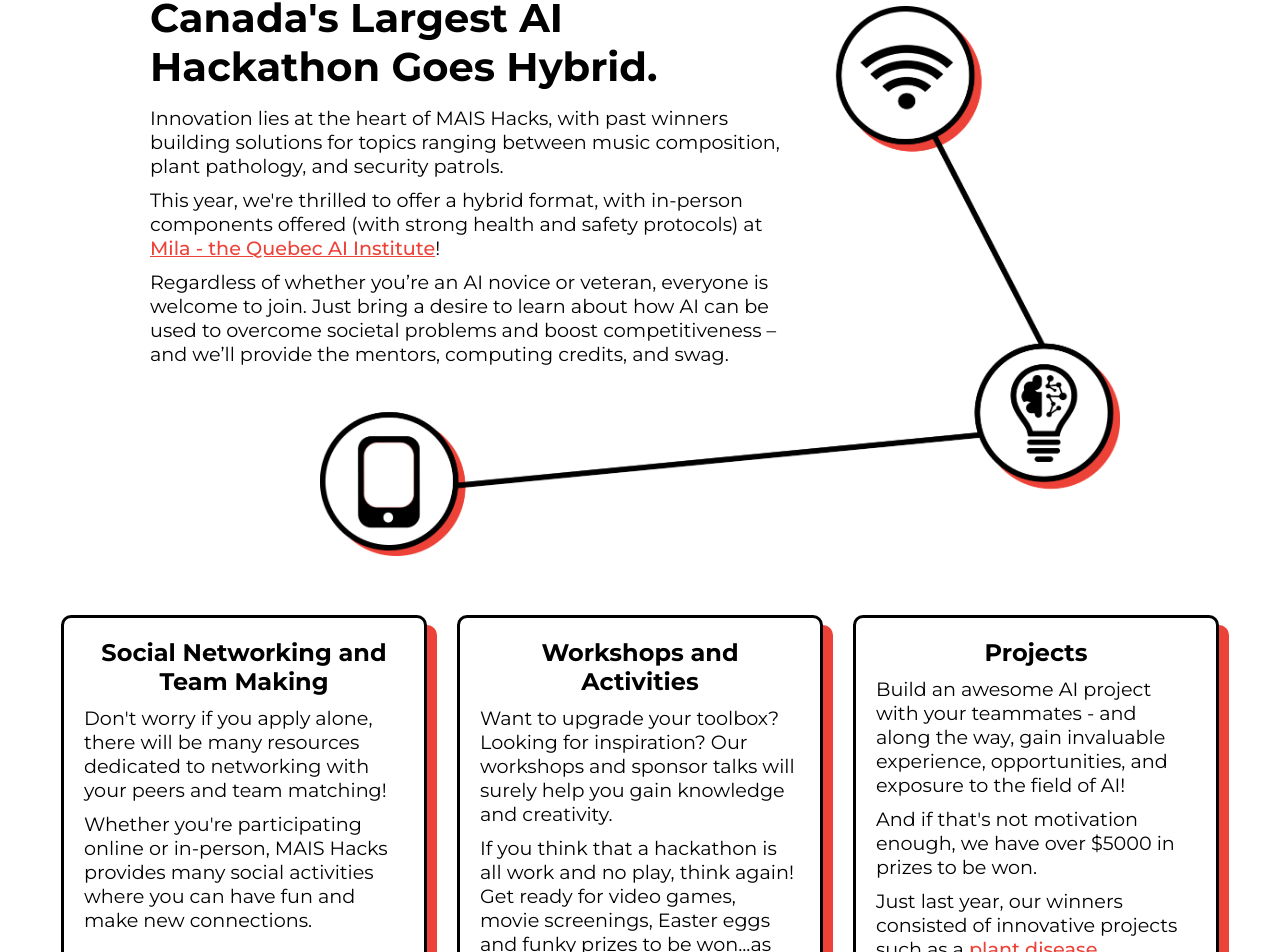
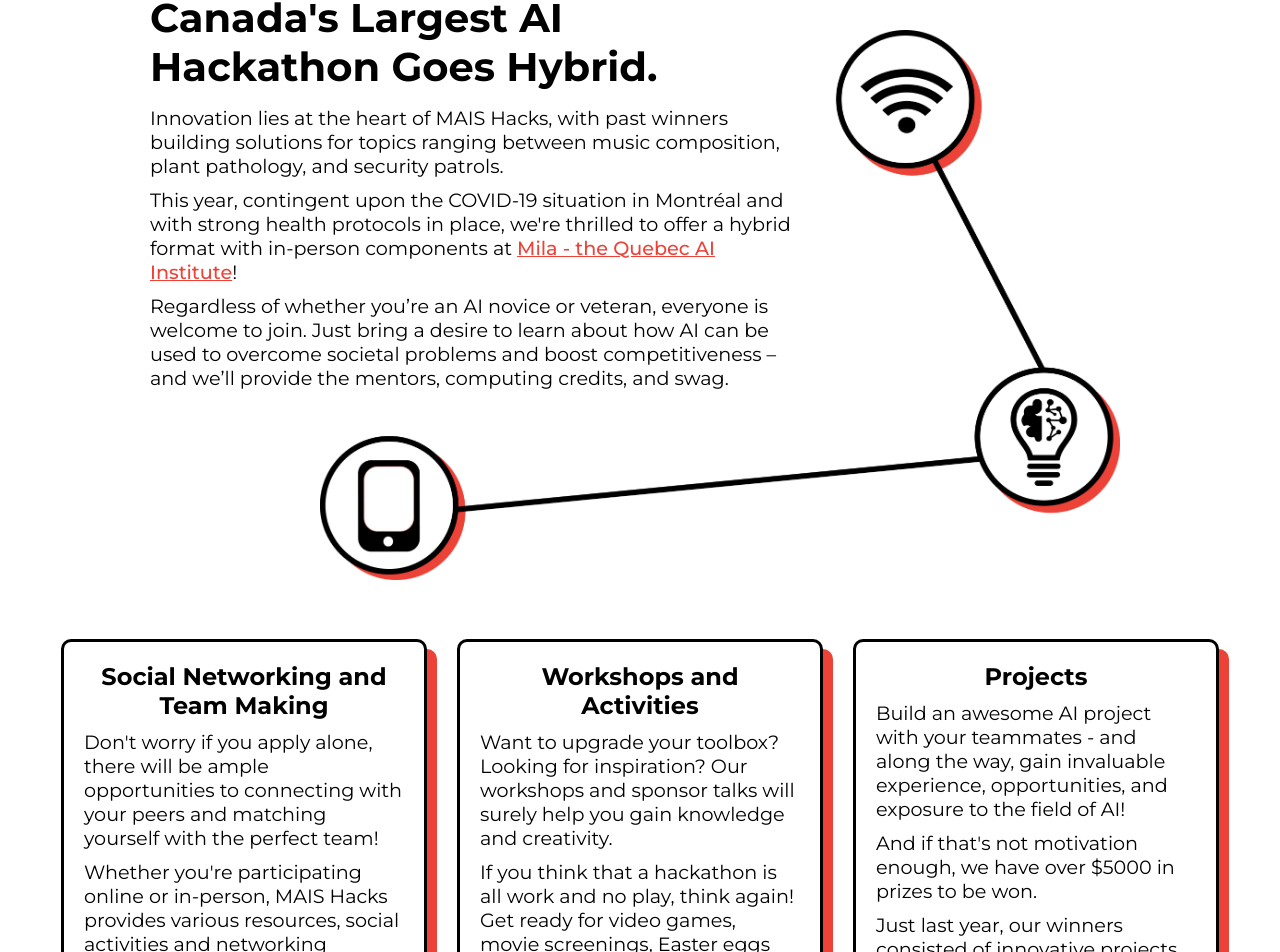
Before and after one commit to McGillAISociety/MAIShacks, a Next.js app: page / in a window 1280 px wide. Shown: the part 788-1740 px from the top of the page. Built offline with nearby package versions, Linux system fonts and the light colour scheme.

Commit message:
wording changes

```diff
--- a/components/home/FAQ.js
+++ b/components/home/FAQ.js
@@ -7,6 +7,7 @@
     { question: "I am new to AI. Can I still particpate?", answer: "Yes - all skill levels are welcome at MAIS Hacks. More importantly, we aim to provide a super-condensed - and fun - learning experience!" },
     { question: "Does it cost anything to take part?", answer: "The event is completely free of charge." },
     { question: "What is the application process like?", answer: "We're looking for creative and enthusiastic people with the skills to contribute to cool projects. Since this is an AI themed hackathon, we prefer applicants with past AI experience and projects - however, don't let this deter you from applying! Show us what makes you special and let your enthusiasm shine!" },
+    { question: 'Do I need to come in-person?', answer: 'Our in-person components will be fully optional.' }
     // { question: "Do I need to install any software?", answer: "We will have official . While you can access the platform through a web browser, we encourage all hackers to install these softwares for the best experience." },
     // { question: "Do I need to create any accounts?", answer: "You will need to create a DevPost account to submit your project at the end of the hackthon." }
 ];
--- a/components/home/Info.js
+++ b/components/home/Info.js
@@ -9,7 +9,7 @@
                         <h1>Canada&apos;s Largest AI Hackathon Goes Hybrid.</h1>
                         <p>Innovation lies at the heart of MAIS Hacks, with past winners building solutions for topics ranging between music composition, plant pathology, and security patrols.
                         </p>
-                        <p>This year, we&apos;re thrilled to offer a hybrid format, with in-person components offered (with strong health and safety protocols) at <a href="https://mila.quebec/en/" target="_blank" rel="noreferrer">Mila - the Quebec AI Institute</a>!</p>
+                        <p>This year, contingent upon the COVID-19 situation in Montréal and with strong health protocols in place, we&apos;re thrilled to offer a hybrid format with in-person components at <a href="https://mila.quebec/en/" target="_blank" rel="noreferrer">Mila - the Quebec AI Institute</a>!</p>
                         <p>
                         Regardless of whether you’re an AI novice or veteran, everyone is welcome to join. Just bring a desire to learn about how AI can be used to overcome societal problems and boost competitiveness – and we’ll provide the mentors, computing credits, and swag.
                         </p>
@@ -22,8 +22,8 @@
         <div className="flex-container">
             <div className={`card-border ${styles['bubble']} ${styles['bubble--left']}`}>
                 <h2>Social Networking and Team Making</h2>
-                <p>Don&apos;t worry if you apply alone, there will be many resources dedicated to networking with your peers and team matching!</p>
-                <p>Whether you&apos;re participating online or in-person, MAIS Hacks provides many social activities where you can have fun and make new connections.</p>
+                <p>Don&apos;t worry if you apply alone, there will be ample opportunities to connecting with your peers and matching yourself with the perfect team!</p>
+                <p>Whether you&apos;re participating online or in-person, MAIS Hacks provides various resources, social activities and networking opportunities to help you make lasting connections.</p>
             </div>
             <div className={`card-border ${styles['bubble']} ${styles['bubble--center']}`}>
                 <h2>Workshops and Activities</h2>
```
